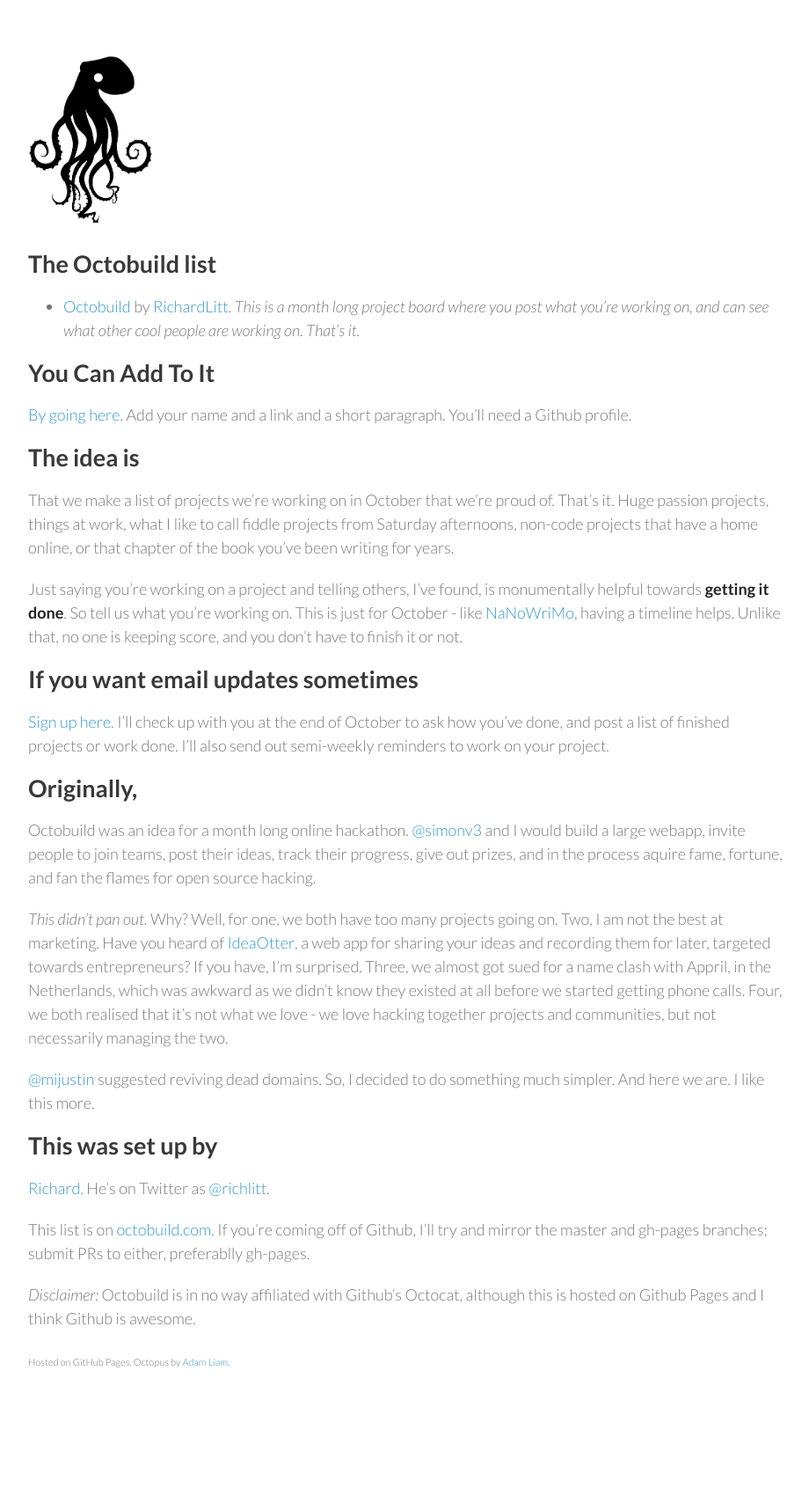
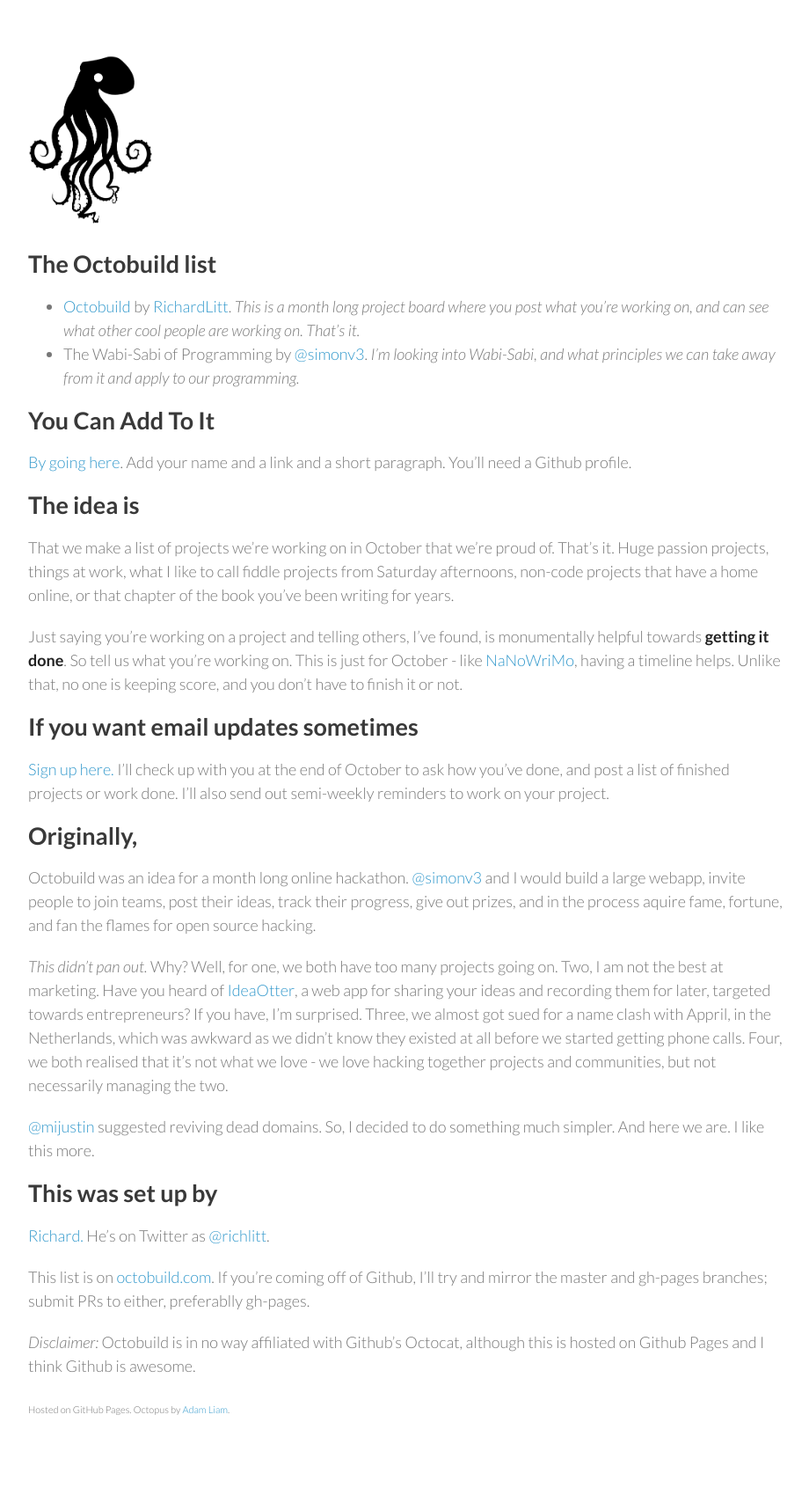
Before and after one commit to RichardLitt/octobuild, a Jekyll site: the page built from index.md, in a window 1280 px wide. Shown: the whole page at 88% size, without its empty margins (178-1098 px from the left). Built offline with Jekyll 4.4.1, drawn with Linux system fonts in a browser that asks for light colours; Markdown is read by kramdown in place of the engine named in the settings; before the commit the page ends 1637 px from its top, so only the background shows below that.

Commit message:
Added The Wabi-Sabi of Programming

```diff
--- a/index.md
+++ b/index.md
@@ -7,7 +7,7 @@
 ## The Octobuild list
 
 * [Octobuild](https://github.com/RichardLitt/octobuild) by [RichardLitt](https://github.com/RichardLitt). *This is a month long project board where you post what you're working on, and can see what other cool people are working on. That's it.*
-
+* The Wabi-Sabi of Programming by [@simonv3](http://twitter.com/simonv3). *I'm looking into Wabi-Sabi, and what principles we can take away from it and apply to our programming.*
 
 ## You Can Add To It
 
```
